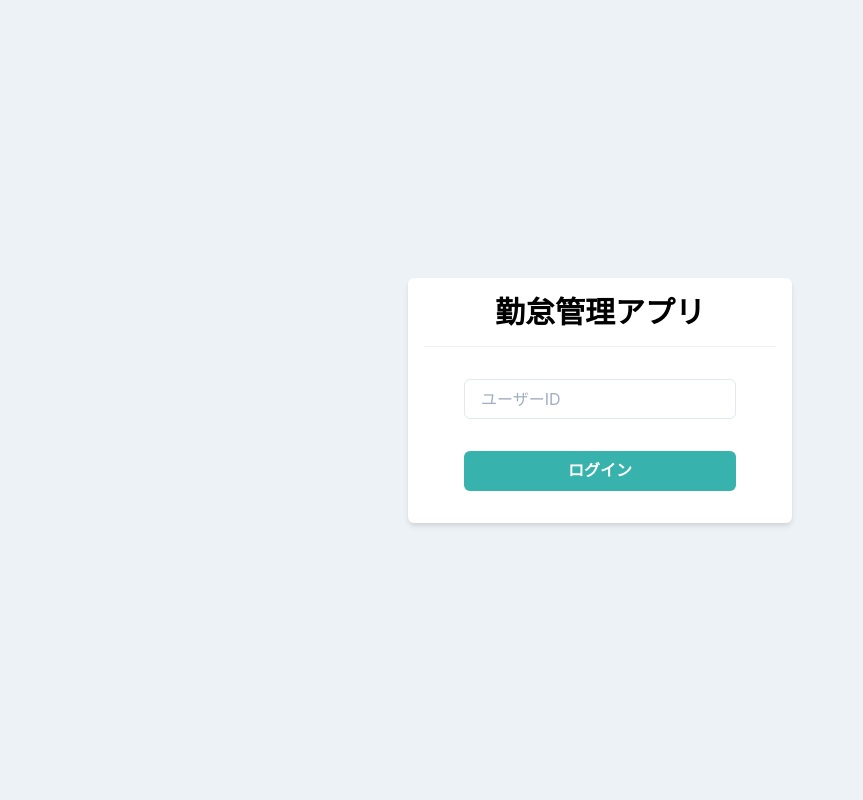
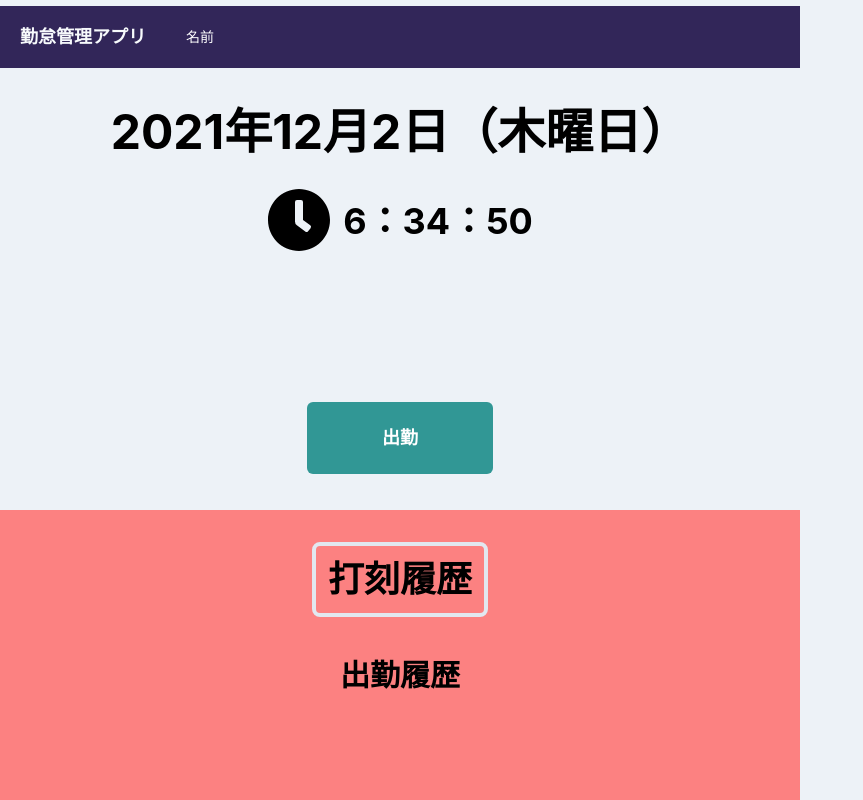
Before and after one commit to sum16/attendance_app_for_react, a React (Create React App) app: page /top in a window 1280 px wide. Shown: the top 800 px of the page, without its empty margins (0-863 px from the left). Built offline with nearby package versions, Linux system fonts and the light colour scheme.

Commit message:
app.js内にRouterのみにしてRouterで各コンポーネントを表示させる

```diff
--- a/src/App.js
+++ b/src/App.js
@@ -1,62 +1,13 @@
-import { useState } from "react";
-import { Login } from "./components/Pages/Login";
-import { TopPage } from "./components/Pages/TopPage";
+import { BrowserRouter } from "react-router-dom";
 import "./index.css";
+import { Router } from "./router/Router";
 
 function App() {
-  const [workingFlg, setWorkingFlg] = useState(false);
-  const [stampingHistories, SetstampingHistories] = useState([]);
-  const [leavingHistories, setLeavingHistories] = useState([]);
-
-  const ChangeWorkingFlag = () => {
-    setWorkingFlg(!workingFlg);
-  };
-
-  const onClickAddAttendanceDate = () => {
-    const date = new Date();
-    const dayOfweek = date.getDay();
-    const dayOfWeekStr = ["日", "月", "火", "水", "木", "金", "土"][dayOfweek];
-    const currentDay =
-      date.getFullYear() +
-      "年" +
-      date.getMonth() +
-      "月" +
-      date.getDate() +
-      "日" +
-      `${dayOfWeekStr}曜日`;
-    const currentTime = date.getHours() + "：" + date.getMinutes() + "分";
-    const newDate = [currentDay, currentTime];
-    SetstampingHistories(newDate);
-  };
-
-  const onClickAddLeavingDate = () => {
-    const date = new Date();
-    const dayOfweek = date.getDay();
-    const dayOfWeekStr = ["日", "月", "火", "水", "木", "金", "土"][dayOfweek];
-    const currentDay =
-      date.getFullYear() +
-      "年" +
-      date.getMonth() +
-      "月" +
-      date.getDate() +
-      "日" +
-      `${dayOfWeekStr}曜日`;
-    const currentTime = date.getHours() + "：" + date.getMinutes() + "分";
-    const newDate = [currentDay, currentTime];
-    setLeavingHistories(newDate);
-  };
-
   return (
     <div className="App">
-      {/* <TopPage
-        stampingHistories={stampingHistories}
-        leavingHistories={leavingHistories}
-        onClickAddAttendanceDate={onClickAddAttendanceDate}
-        onClickAddLeavingDate={onClickAddLeavingDate}
-        workingFlg={workingFlg}
-        ChangeWorkingFlag={ChangeWorkingFlag}
-      /> */}
-      <Login />
+      <BrowserRouter>
+        <Router />
+      </BrowserRouter>
     </div>
   );
 }
--- a/src/components/Pages/TopPage.jsx
+++ b/src/components/Pages/TopPage.jsx
@@ -4,15 +4,51 @@ import { Header } from "../Organisms/header";
 import { StampingHistory } from "../Organisms/StampingHistory";
 import { ChakraProvider } from "@chakra-ui/react";
 import theme from "../../theme/theme";
+import { useState } from "react";
 
-export const TopPage = ({
-  workingFlg,
-  ChangeWorkingFlag,
-  stampingHistories,
-  leavingHistories,
-  onClickAddAttendanceDate,
-  onClickAddLeavingDate,
-}) => {
+export const TopPage = () => {
+  const [workingFlg, setWorkingFlg] = useState(false);
+  const [stampingHistories, SetstampingHistories] = useState([]);
+  const [leavingHistories, setLeavingHistories] = useState([]);
+
+  const ChangeWorkingFlag = () => {
+    setWorkingFlg(!workingFlg);
+  };
+
+  const onClickAddAttendanceDate = () => {
+    const date = new Date();
+    const dayOfweek = date.getDay();
+    const dayOfWeekStr = ["日", "月", "火", "水", "木", "金", "土"][dayOfweek];
+    const currentDay =
+      date.getFullYear() +
+      "年" +
+      date.getMonth() +
+      "月" +
+      date.getDate() +
+      "日" +
+      `${dayOfWeekStr}曜日`;
+    const currentTime = date.getHours() + "：" + date.getMinutes() + "分";
+    const newDate = [currentDay, currentTime];
+    SetstampingHistories(newDate);
+  };
+
+  const onClickAddLeavingDate = () => {
+    const date = new Date();
+    const dayOfweek = date.getDay();
+    const dayOfWeekStr = ["日", "月", "火", "水", "木", "金", "土"][dayOfweek];
+    const currentDay =
+      date.getFullYear() +
+      "年" +
+      date.getMonth() +
+      "月" +
+      date.getDate() +
+      "日" +
+      `${dayOfWeekStr}曜日`;
+    const currentTime = date.getHours() + "：" + date.getMinutes() + "分";
+    const newDate = [currentDay, currentTime];
+    setLeavingHistories(newDate);
+  };
+
   return (
     <>
       <ChakraProvider theme={theme}>
--- /dev/null
+++ b/src/router/Router.jsx
@@ -0,0 +1,19 @@
+import { Switch } from "@chakra-ui/switch";
+import { memo } from "react";
+import { Route, Routes } from "react-router";
+import { Login } from "../components/Pages/Login";
+import { TopPage } from "../components/Pages/TopPage";
+
+export const Router = memo(() => {
+  return (
+    <Switch>
+      <Routes>
+        <Route exact path="/" element={<Login />}></Route>
+        <Route path="/top" element={<TopPage />}></Route>
+      </Routes>
+    </Switch>
+  );
+});
+
+// v6からルーティングの記述の仕方が変わっている
+// https://reacttraining.com/blog/react-router-v6-pre/#introducing-routes
```
Also changed, not shown: src/router/HomeRoutes.jsx (added, +21 -0 lines).
